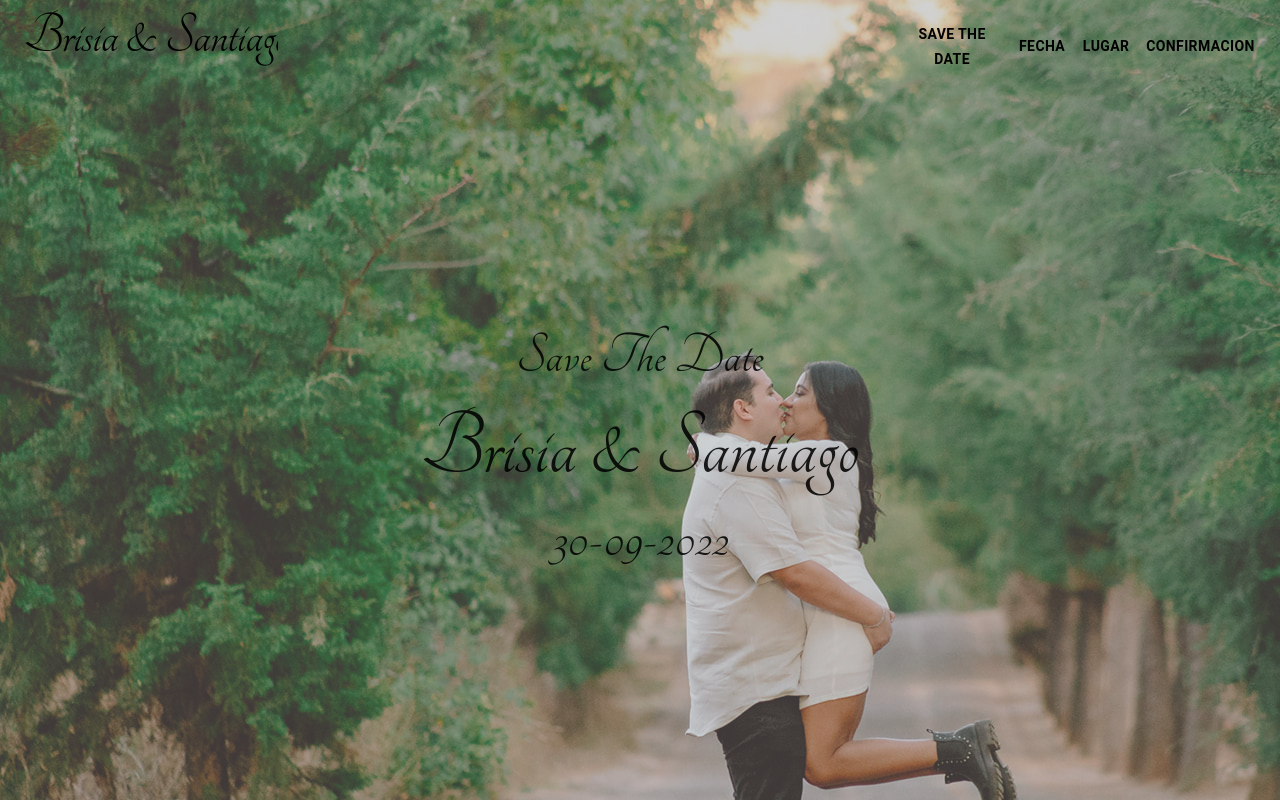
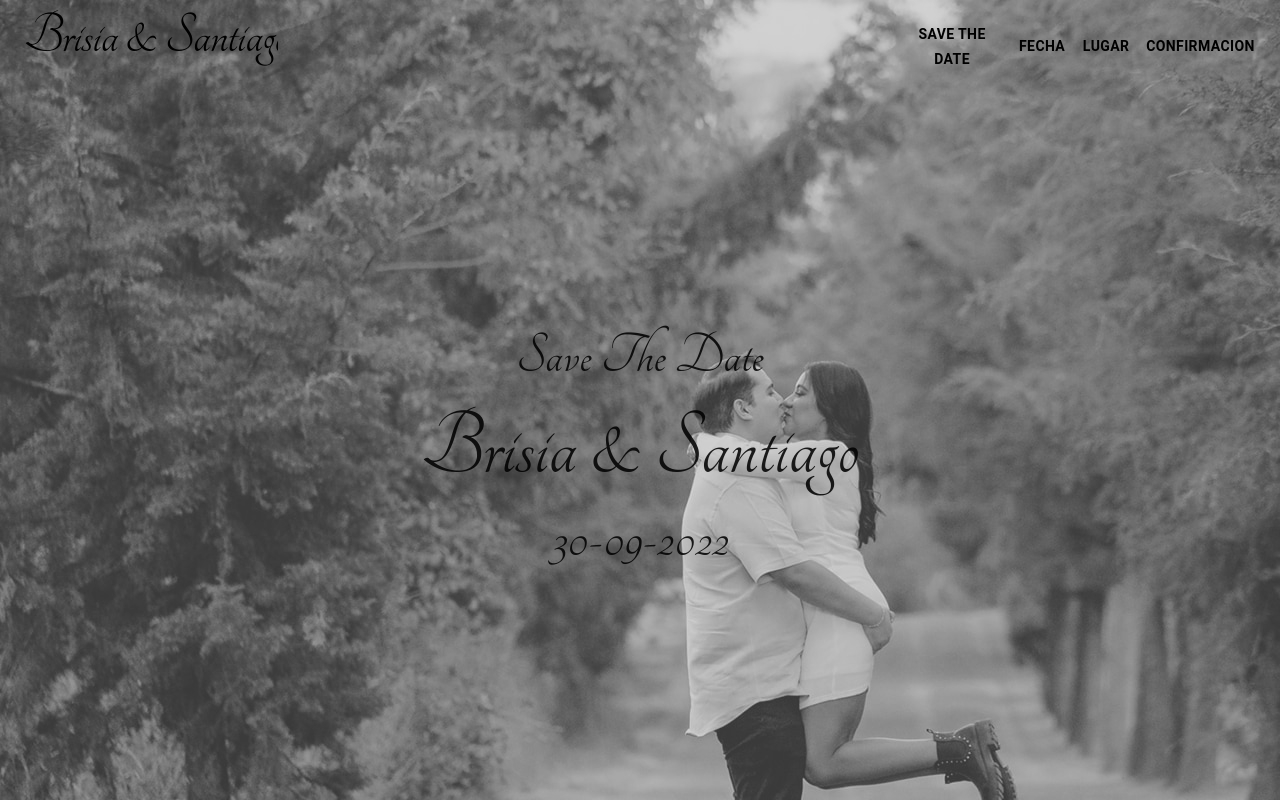
Before and after one commit to milton839/wedding-project, a React (Create React App) app: page / in a window 1280 px wide. Shown: the top 800 px of the page. Built offline with nearby package versions, Linux system fonts and the light colour scheme.

Commit message:
background color

```diff
--- a/src/Components/SaveTheDate.js
+++ b/src/Components/SaveTheDate.js
@@ -10,6 +10,7 @@ const SaveTheDate = () => {
             sx={{
                backgroundImage: `linear-gradient(to right, rgba(140, 140, 140, 0.4), rgba(140, 140, 140, 0.4)),url(${background})`,
                padding: '320px 0 340px 0',
+			   filter: 'grayscale(1)'
             }}
          >
             <Typography variant='h2' fontFamily='Tangerine'>
```
